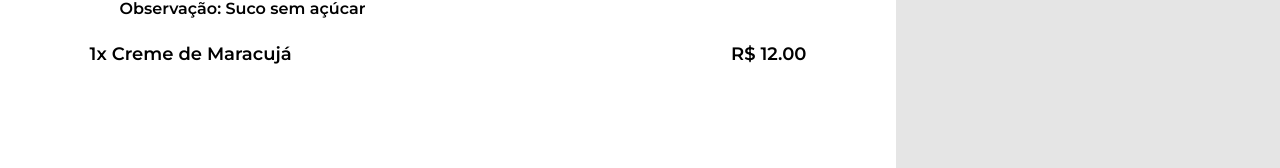
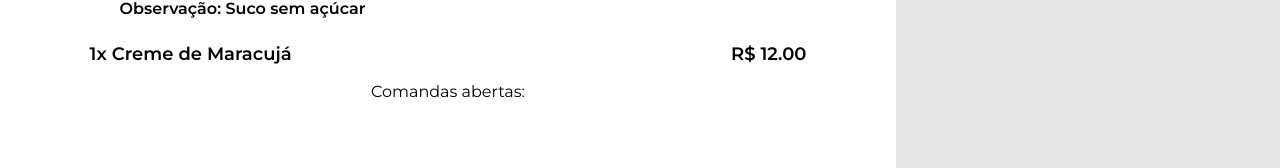
Before and after one commit to UnBArqDsw2021-1/2021.1_G02_TaNaMesa_Frontend, a React (Create React App) app in the folder frontend/: page /pedido in a window 1280 px wide. Shown: the part 175-343 px from the top of the page. Built offline with nearby package versions, Linux system fonts and the light colour scheme.

Commit message:
(#12) Adicionando linha horizontal

```diff
--- a/frontend/src/pages/Pedido/index.tsx
+++ b/frontend/src/pages/Pedido/index.tsx
@@ -1,7 +1,7 @@
 import React, { useState, useEffect } from 'react';
 import { useTheme } from 'styled-components';
 
-import { Container, ContainerOrderList, ContainerTotal, Item, OrderList } from './styles';
+import { Container, ContainerOrderList, ContainerTotal, Item, OrderList} from './styles';
 
 interface Item {
   quantity: number;
@@ -40,9 +40,12 @@ const Pedido: React.FC = () => {
             );
           })}
         </OrderList>
+        <div id="linha-horizontal"></div>
+        <p>Comandas abertas:</p>
       </ContainerOrderList>
       <ContainerTotal>
         <h1>Total</h1>
+        <div id="linha-horizontal"></div>
       </ContainerTotal>
     </Container>
   );
```
